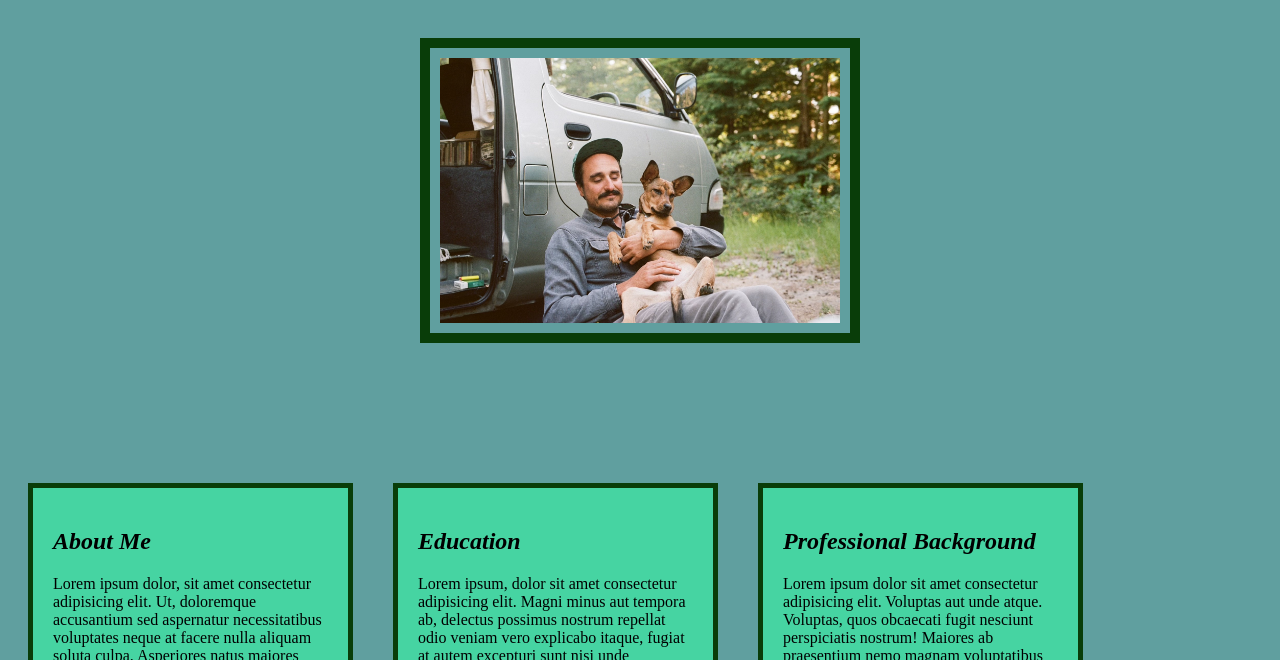
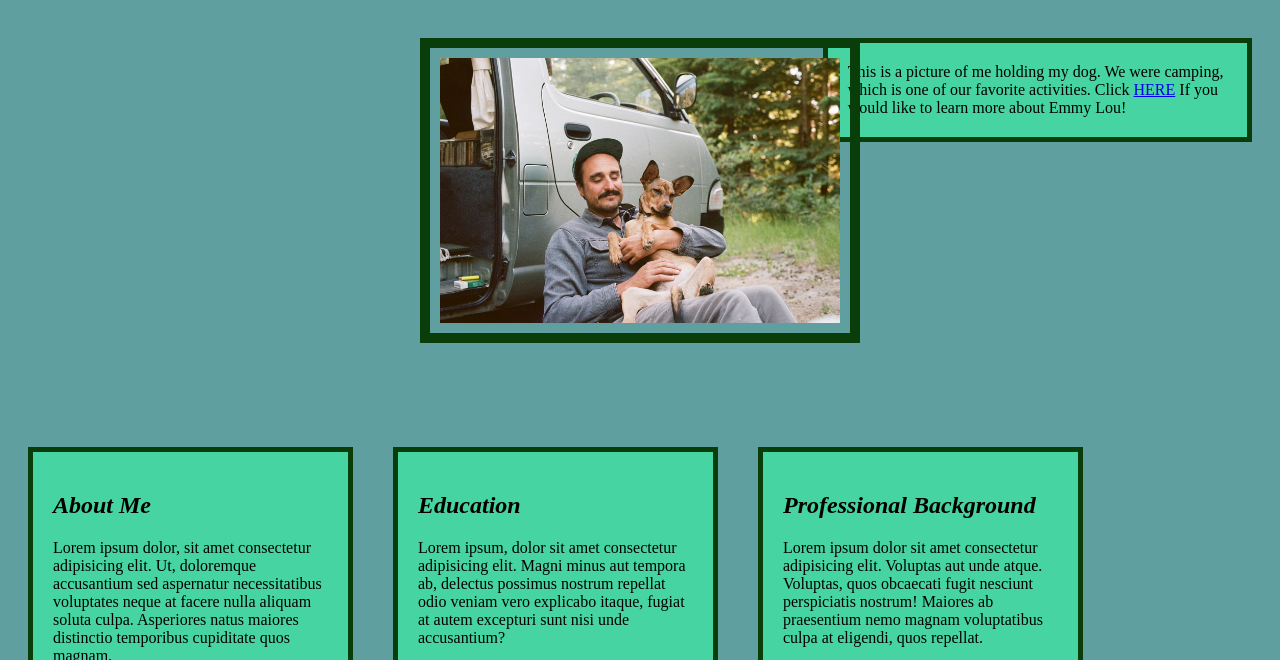
Before and after one commit to jmcmahon01/Portfolio, a plain HTML site: page index.html in a window 1280 px wide. Shown: the part 90-750 px from the top of the page. Drawn offline with Linux system fonts and the light colour scheme.

Commit message:
link an additional html document titled 'My-Dog-Emmy-Lou'that uses the same css stylesheet

```diff
--- a/css/styles.css
+++ b/css/styles.css
@@ -17,13 +17,20 @@ body {
   border: 10px solid rgb(9, 61, 9);
   width: 400px;
   margin-top: 20px;
-  margin-bottom: 100px;
+  margin-bottom: 80px;
   padding: 10px;
 }
 
-.center {
-  text-align: center color: blue
+.sidebar {
+  width: 30%;
+  float: right;
+  background-color: rgb(70, 212, 162);
+  border: 5px solid rgb(9, 61, 9);
+  padding: 20px;
+  margin: 20px;
 }
+
+
 
 
 .column {
--- a/index.html
+++ b/index.html
@@ -8,11 +8,13 @@
   <title>Joseph McMahon Portfolio Website</title>
 </head>
 
-<body class="body">
+<body>
   <div>
     <h1 class="h1">Joseph McMahon</h1>
     <img class="img" src="IMG_1845.jpg" alt="image of Joseph" />
-    <p><span class="center" This is a picture of me></span></p>
+    <p class="sidebar">This is a picture of me holding my dog. We were camping, which is one of our favorite activities.
+      Click <a href="My-Dog-Emmy-Lou.html"> HERE</a> If you would like to learn more about Emmy Lou!
+    </p>
   </div>
   <div class="column">
     <h2> <em>About Me</em> </h2>
@@ -68,6 +70,7 @@
   </div>
 
 
+
 </body>
 
 </html>
```
Also changed, not shown: My-Dog-Emmy-Lou.html (added, +15 -0 lines).
